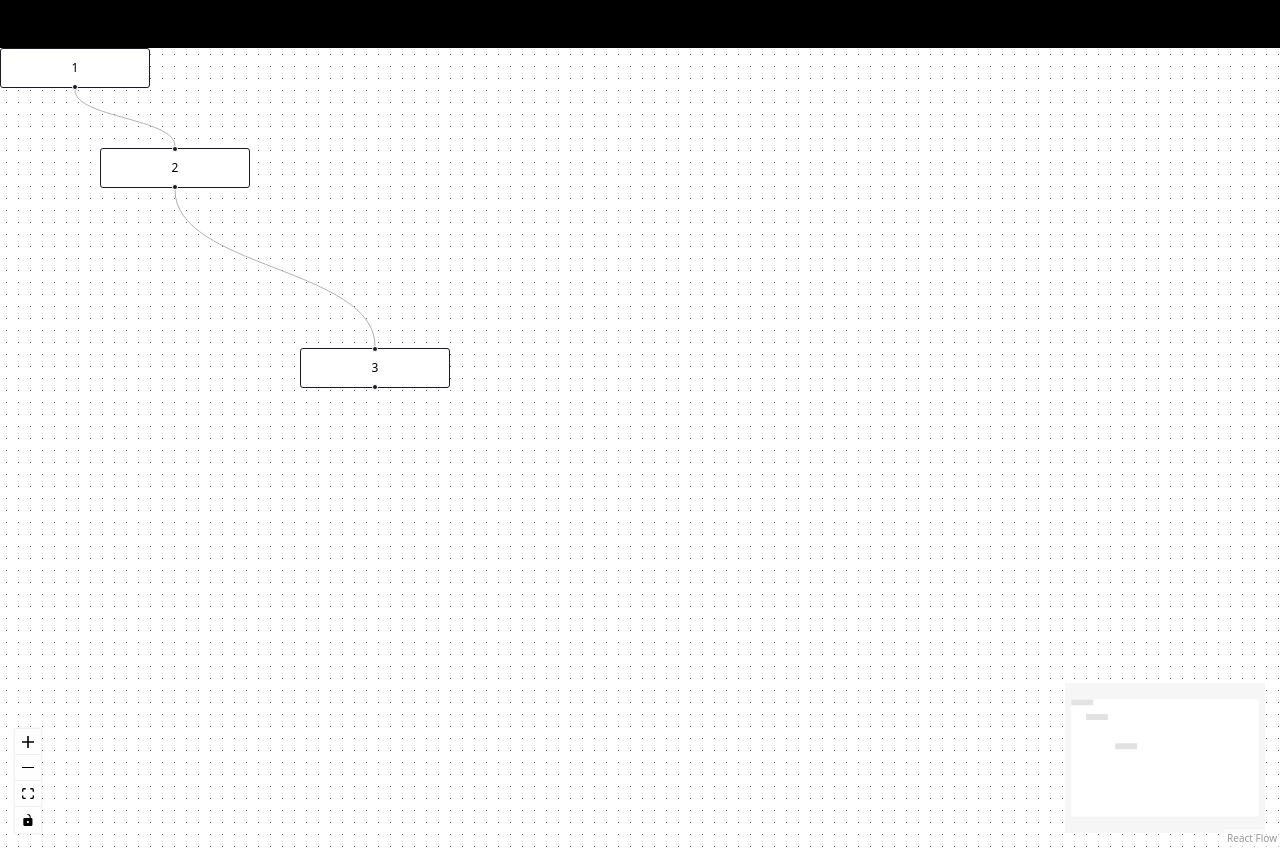
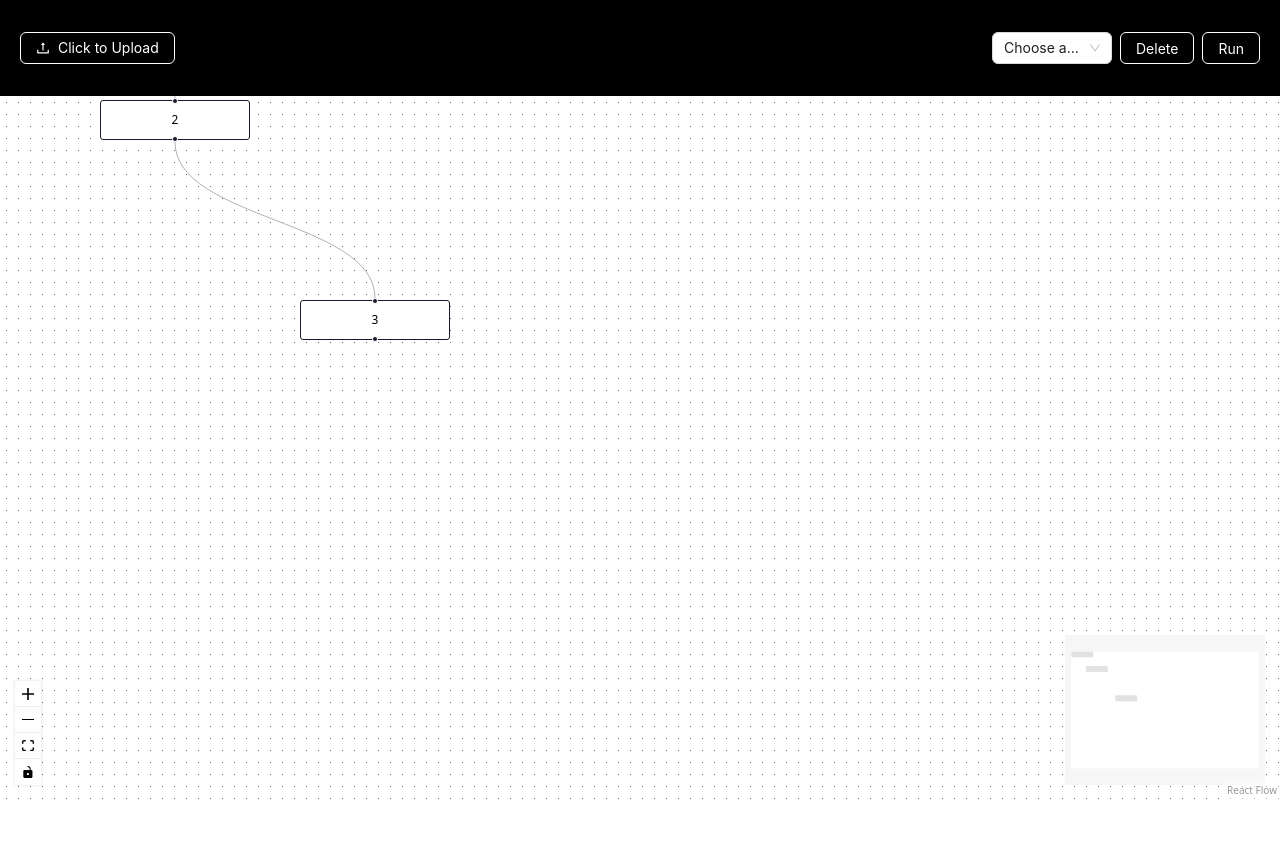
Before and after one commit to KhangQuach/CT239, a Next.js app: page / in a window 1280 px wide. After the commit the page ends 800 px from the top, so only its background shows below. Built offline with nearby package versions, Linux system fonts and the light colour scheme.

Commit message:
add header

```diff
--- a/package.json
+++ b/package.json
@@ -10,6 +10,7 @@
   },
   "dependencies": {
     "@xyflow/react": "^12.4.3",
+    "antd": "^5.24.1",
     "autoprefixer": "^10.4.20",
     "concurrently": "^9.1.2",
     "electron": "^34.0.2",
--- a/src/app/globals.css
+++ b/src/app/globals.css
@@ -1,3 +1,19 @@
 @tailwind base;
 @tailwind components;
 @tailwind utilities;
+
+
+.custom-button {
+  background-color: transparent !important;
+  border-color: white !important;
+  color: white !important;
+}
+
+.custom-button:hover {
+  background-color: white !important;
+  color: black !important;
+}
+
+.custom-select:hover .ant-select-selector {
+  border-color: black !important;
+}
--- a/src/app/page.js
+++ b/src/app/page.js
@@ -14,7 +14,38 @@ import {
 } from '@xyflow/react';
 import Header from '../components/header'
 
-const initialNodes = [
+// const initialNodes = [
+//   {
+//     id: '1',
+//     data: { label: '1' },
+//     position: { x: 0, y: 0 },
+//     type: 'input',
+//   },
+//   {
+//     id: '2',
+//     data: { label: '2' },
+//     position: { x: 100, y: 100 },
+//   },
+//   {
+//     id: '3',
+//     data: { label: '3' },
+//     position: { x: 300, y: 300 },
+//   },
+// ];
+// const initialEdges = [
+//   {
+//     id: 'e1-2',
+//     source: '1',
+//     target: '2'
+//   },
+//   {
+//     id: 'e2-3',
+//     source: '2',
+//     target: '3'
+//   }
+// ];
+export default function App() {
+  const [initialNodes, setInitialNodes] = useState([
     {
       id: '1',
       data: { label: '1' },
@@ -31,8 +62,8 @@ const initialNodes = [
       data: { label: '3' },
       position: { x: 300, y: 300 },
     },
-];
-const initialEdges = [
+  ])
+  const [initialEdges, setInitialEdges] = useState([
     {
       id: 'e1-2',
       source: '1',
@@ -43,8 +74,7 @@ const initialEdges = [
       source: '2',
       target: '3'
     }
-];
-export default function App() {
+  ])
   const [nodes, setNodes, onNodesChange] = useNodesState(initialNodes);
   const [edges, setEdges, onEdgesChange] = useEdgesState(initialEdges);
   const [selectedNode, setSelectedNode] = useState(null);
@@ -58,13 +88,14 @@ export default function App() {
     const handleKeyDown = (event) => {
       if (event.key === 'Delete' && selectedNode) {
         console.log('Deleted node')
-        setNodes(initialNodes.filter(node => node.id !== selectedNode.id))
-        setEdges(initialEdges.filter(edge => edge.source !== selectedNode.id && edge.target !== selectedNode.id));
+        setInitialNodes(initialNodes.filter(node => node.id !== selectedNode.id))
+        setNodes(initialNodes)
+        // setEdges(initialEdges.filter(edge => edge.source !== selectedNode.id && edge.target !== selectedNode.id));
         setSelectedNode(null)
       }
     };
 
-    document.addEventListener('keydown', handleKeyDown);
+    document.addEventListener('keydown', handleKeyDown)
     return () => {
       document.removeEventListener('keydown', handleKeyDown);
     };
--- a/src/components/header.js
+++ /dev/null
@@ -1,10 +0,0 @@
-export default function Header(){
-  return (
-    // <div Stype="w-screen h-20 bg-blue-500 z-10" >
-    // </div>
-
-    <div className="w-screen h-12 bg-black">
-
-    </div>
-  )
-}
--- /dev/null
+++ b/src/components/header.jsx
@@ -0,0 +1,55 @@
+"use client"
+import { Button } from 'antd';
+import UploadButton from './upload'
+import { Select, Space } from 'antd';
+import { useState } from 'react';
+export default function Header() {
+  const [algorithm, setAlgorithm] = useState('Choose a algorithm');
+  const handleChange = (value) => {
+    console.log(`selected ${value}`);
+    setAlgorithm(value);
+  };
+  return (
+    <div className="w-screen h-24 bg-black fixed z-10 flex justify-between items-center px-5">
+      <div className=''>
+        <UploadButton />
+      </div>
+      <div className='flex gap-2'>
+        <Select
+          className='custom-select'
+          defaultValue={algorithm}
+          style={{
+            width: 120,
+          }}
+          onChange={handleChange}
+          options={[
+            {
+              value: 'dijkstra',
+              label: 'Dijkstra',
+            },
+            {
+              value: 'bellman-ford',
+              label: 'Bellman-Ford',
+            },
+            {
+              value: 'floyd-warshall',
+              label: 'Floyd-Warshall',
+            },
+            {
+              value: 'a*',
+              label: 'A* Algorithm',
+            },
+            {
+              value: 'johnson',
+              label: 'Johnson',
+            },
+          ]}
+        />
+        <Button className='custom-button'>Delete</Button>
+        <Button className='custom-button'>
+          Run
+        </Button>
+      </div>
+    </div>
+  )
+}
--- /dev/null
+++ b/src/components/upload.jsx
@@ -0,0 +1,26 @@
+import React from 'react';
+import { UploadOutlined } from '@ant-design/icons';
+import { Button, message, Upload } from 'antd';
+const props = {
+  name: 'file',
+  action: 'https://660d2bd96ddfa2943b33731c.mockapi.io/api/upload',
+  headers: {
+    authorization: 'authorization-text',
+  },
+  onChange(info) {
+    if (info.file.status !== 'uploading') {
+      console.log(info.file, info.fileList);
+    }
+    if (info.file.status === 'done') {
+      message.success(`${info.file.name} file uploaded successfully`);
+    } else if (info.file.status === 'error') {
+      message.error(`${info.file.name} file upload failed.`);
+    }
+  },
+};
+const UploadButton = () => (
+  <Upload {...props}>
+    <Button className='custom-button' icon={<UploadOutlined />}>Click to Upload</Button>
+  </Upload>
+);
+export default UploadButton;
```
Also changed, not shown: src/utils/cn.ts (added), 1 other file (tests, documents, lock files or other folders). Lines whose indentation alone changed are shown as unchanged.
